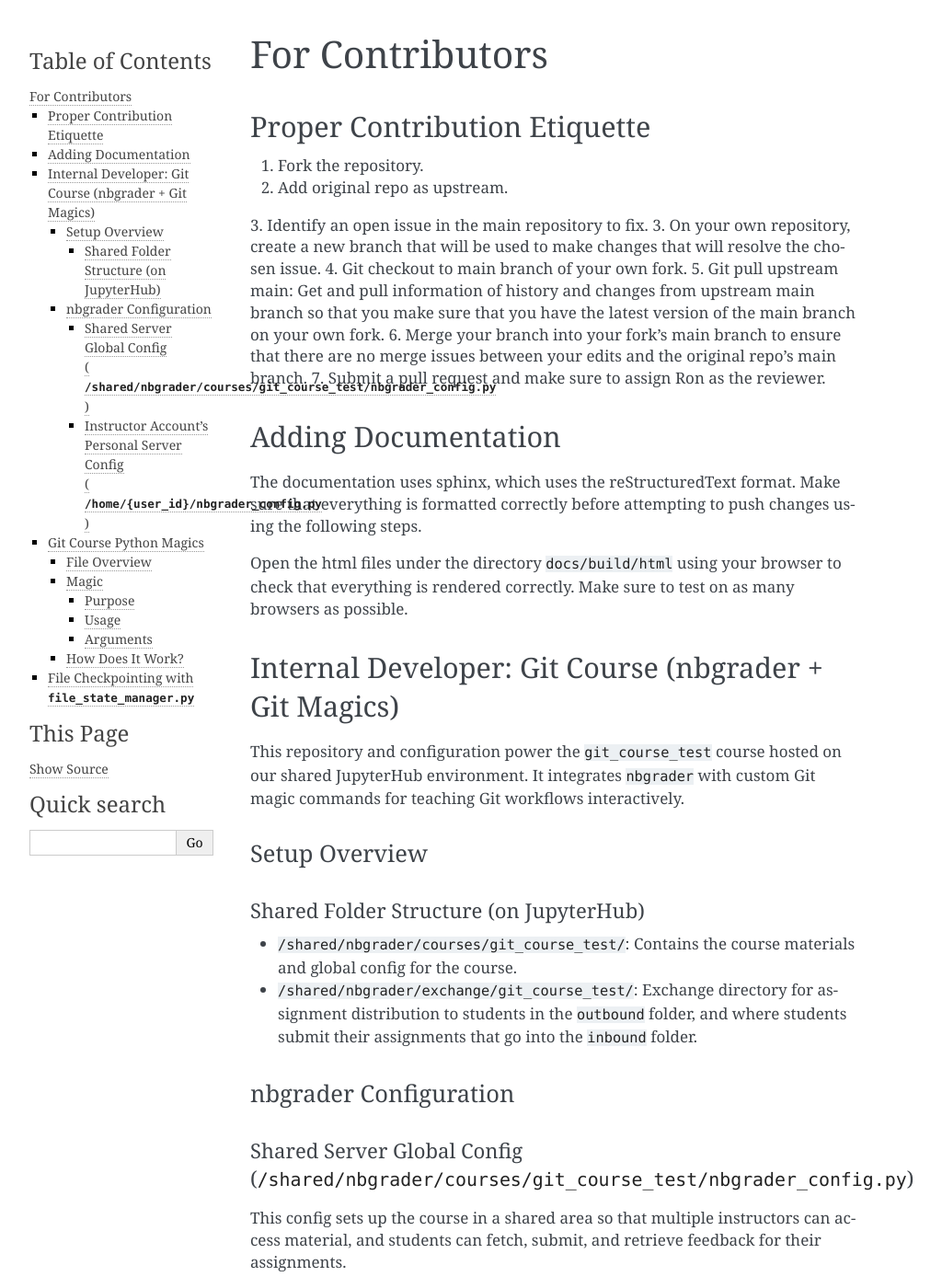
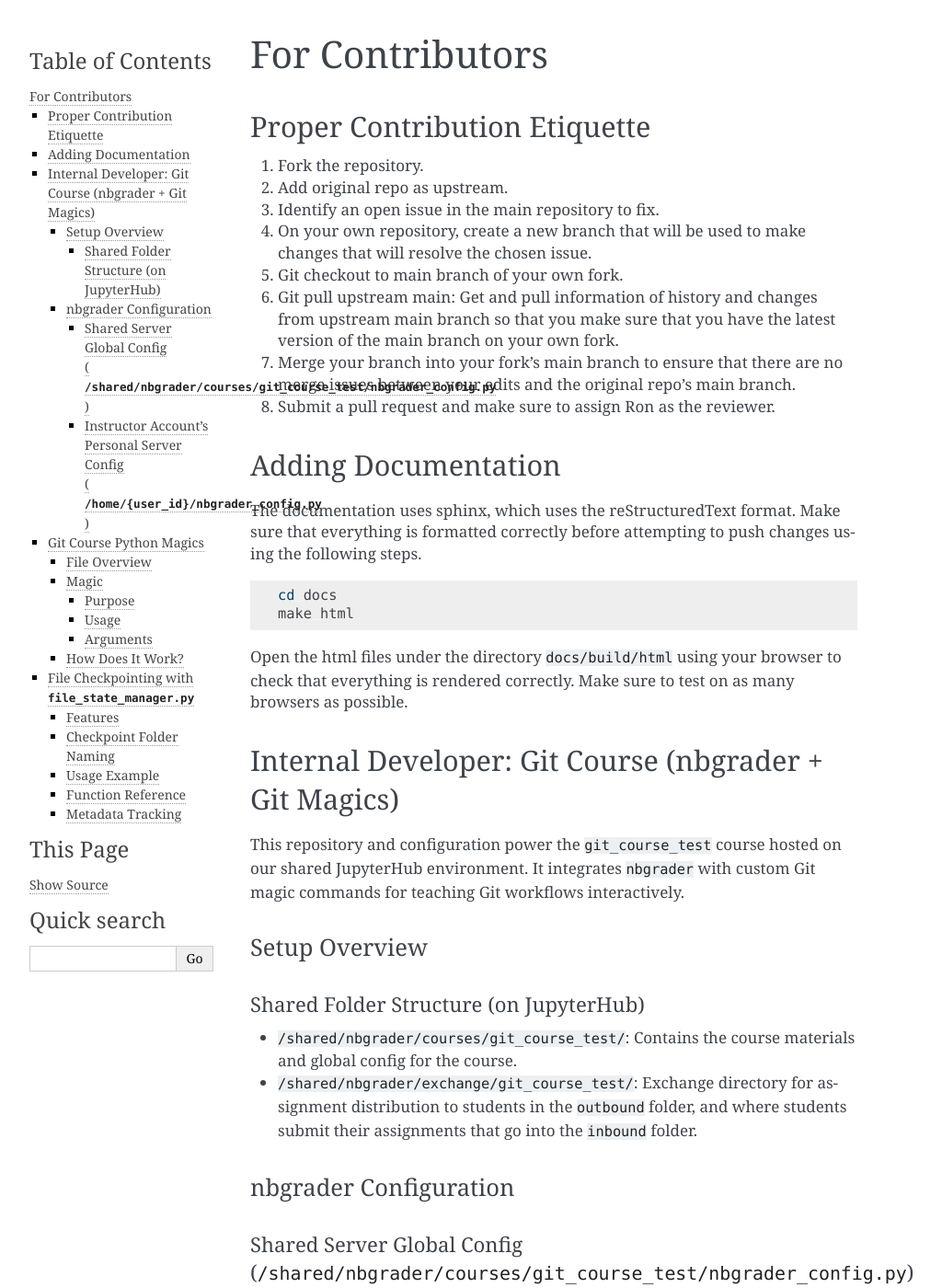
Before and after one commit to gt-ospo/ospo-training-platform, a Sphinx documentation site: the page built from docs/source/usage/contributors.rst, in a window 1280 px wide and 1400 px high. Shown: the whole window at 92% size, without its empty margins (148-1172 px from the left). Built offline with Sphinx 7.4.7, drawn with Linux system fonts in a browser that asks for light colours; some of the changed text lies outside the part shown.

Commit message:
Resolve sphinx build errors for docs (#24)
* add deploy sphinx github action

* deploy docs onto readthedocs

* add readthedocs.yml

* removed garbage github action

* Revert "Deploy docs (#14)"

This reverts commit 9134654577672bfc16514ddda8aefb3838759360.

* added back the nate and nihaar nbgraders

* added accidentally deleted nate and nihaar nbgrader folders back to main branch

* merged main branch of original repo

* edited contributor etiquette for documentation

* removed extraneous DOCS.md and added built html files to gitignore

* fixed index.rst page

* adjusted issues with sphinx docs rendering

note: in the future, make sure each rst element is followed by an empty line

* edit formatting of index.rst toctree

```diff
--- a/docs/source/conf.py
+++ b/docs/source/conf.py
@@ -29,6 +29,8 @@ html_static_path = ['_static']
 html_theme_options = {
     'logo': 'logo.png',
     # 'github_user': 'sphinx-doc',
+    'sidebar_collapse': True,
     'github_repo': 'https://github.com/gt-ospo/ospo-training-platform',
     'fixed_sidebar': True,
+    'html_show_sphinx': True,
 }
--- a/docs/source/index.rst
+++ b/docs/source/index.rst
@@ -21,8 +21,11 @@ Lorem ipsum dolor sit amet consectetur adipiscing elit. Quisque faucibus ex sapi
 
 Lorem ipsum dolor sit amet consectetur adipiscing elit. Quisque faucibus ex sapien vitae pellentesque sem placerat. In id cursus mi pretium tellus duis convallis. Tempus leo eu aenean sed diam urna tempor. Pulvinar vivamus fringilla lacus nec metus bibendum egestas. Iaculis massa nisl malesuada lacinia integer nunc posuere. Ut hendrerit semper vel class aptent taciti sociosqu. Ad litora torquent per conubia nostra inceptos himenaeos.
 
+Hello World
+
 .. toctree::
    :maxdepth: 2
+
    usage/installation
    usage/deployment
    usage/contributors
--- a/docs/source/usage/contributors.rst
+++ b/docs/source/usage/contributors.rst
@@ -7,11 +7,11 @@ Proper Contribution Etiquette
 1. Fork the repository.
 2. Add original repo as upstream.
 3. Identify an open issue in the main repository to fix.
-3. On your own repository, create a new branch that will be used to make changes that will resolve the chosen issue.
-4. Git checkout to main branch of your own fork.
-5. Git pull upstream main: Get and pull information of history and changes from upstream main branch so that you make sure that you have the latest version of the main branch on your own fork.
-6. Merge your branch into your fork's main branch to ensure that there are no merge issues between your edits and the original repo's main branch.
-7. Submit a pull request and make sure to assign Ron as the reviewer.
+4. On your own repository, create a new branch that will be used to make changes that will resolve the chosen issue.
+5. Git checkout to main branch of your own fork.
+6. Git pull upstream main: Get and pull information of history and changes from upstream main branch so that you make sure that you have the latest version of the main branch on your own fork.
+7. Merge your branch into your fork's main branch to ensure that there are no merge issues between your edits and the original repo's main branch.
+8. Submit a pull request and make sure to assign Ron as the reviewer.
 
 Adding Documentation
 ====================
@@ -19,6 +19,7 @@ Adding Documentation
 The documentation uses sphinx, which uses the reStructuredText format. Make sure that everything is formatted correctly before attempting to push changes using the following steps.
 
 .. code-block:: bash
+
     cd docs
     make html
 
@@ -34,6 +35,7 @@ Setup Overview
 
 Shared Folder Structure (on JupyterHub)
 ^^^^^^^^^^^^^^^^^^^^^^^^^^^^^^^^^^^^^^^
+
 - ``/shared/nbgrader/courses/git_course_test/``: Contains the course materials and global config for the course.
 - ``/shared/nbgrader/exchange/git_course_test/``: Exchange directory for assignment distribution to students in the ``outbound`` folder, and where students submit their assignments that go into the ``inbound`` folder.
 
@@ -41,8 +43,10 @@ nbgrader Configuration
 ----------------------
 
 Shared Server Global Config (``/shared/nbgrader/courses/git_course_test/nbgrader_config.py``)
-^^^^^^^^^^^^^^^^^^^^^^^^^^^^^^^^^^^^^^^^^^^^^^^^^^^^^^^^^^^^^^^^^^^^^^^^^^^^^^^^^^^^^^^^^^^
+^^^^^^^^^^^^^^^^^^^^^^^^^^^^^^^^^^^^^^^^^^^^^^^^^^^^^^^^^^^^^^^^^^^^^^^^^^^^^^^^^^^^^^^^^^^^^
+
 .. code-block:: python
+
     c.CourseDirectory.course_id = "git_course_test"
     c.IncludeHeaderFooter.header = "source/header.ipynb"
     c.CourseDirectory.root = "/shared/nbgrader/courses/git_course_test"
@@ -50,8 +54,10 @@ Shared Server Global Config (``/shared/nbgrader/courses/git_course_test/nbgrader
 This config sets up the course in a shared area so that multiple instructors can access material, and students can fetch, submit, and retrieve feedback for their assignments.
 
 Instructor Account's Personal Server Config (``/home/{user_id}/nbgrader_config.py``)
-^^^^^^^^^^^^^^^^^^^^^^^^^^^^^^^^^^^^^^^^^^^^^^^^^^^^^^^^^^^^^^^^^^^^^^^^^^^^^^^^^^
+^^^^^^^^^^^^^^^^^^^^^^^^^^^^^^^^^^^^^^^^^^^^^^^^^^^^^^^^^^^^^^^^^^^^^^^^^^^^^^^^^^^^
+
 .. code-block:: python
+
     c.CourseDirectory.course_id = "git_course_test"
     c.CourseDirectory.root = "/shared/nbgrader/courses/git_course_test"
     c.NbGrader.db_url = "sqlite:////shared/nbgrader/courses/git_course_test/gradebook.db"
@@ -66,12 +72,15 @@ This document explains the custom **Jupyter cell magics** developed for use in t
 
 File Overview
 -------------
-``git_magics.py``: Registers the ``\%\%save_git_state`` cell magic
+
+``git_magics.py``: Registers the ``%%save_git_state`` cell magic
 
 Magic
 ------
 
-    \%\%save_git_state
+.. code-block:: python
+
+    %%save_git_state
 
 
 Purpose
@@ -82,14 +91,18 @@ Usage
 ^^^^^
 
 Add this line of code to the top of your notebook to import the magic:
+
 .. code-block:: python
+
     %load_ext git_magics
 
 Then, in a notebook cell:
 
-    | \%\%save_git_state filename.json test_name
-    | git add my_file.py
-    | git commit -m "finished the task"
+.. code-block:: python
+
+    %%save_git_state filename.json test_name
+    git add my_file.py
+    git commit -m "finished the task"
 
 Arguments
 ^^^^^^^^^
@@ -111,7 +124,7 @@ File Checkpointing with ``file_state_manager.py``
 We use **checkpointing of files** during Git-based lessons using Python function calls. It supports saving and restoring versions of specified files at designated lesson and checkpoint stages, useful for backtracking progress.
 
 Features
-^^^^^^^^
+--------
 
 - Saves current file versions to a uniquely named folder per checkpoint
 - Stores metadata about each checkpoint in ``metadata.json``
@@ -120,25 +133,29 @@ Features
 
 
 Checkpoint Folder Naming
-^^^^^^^^^^^^^^^^^^^^^^^^
+------------------------
 
 Each checkpoint is stored under:
 
 .. code-block:: bash
+
     {repo_path}/lesson_{lesson}_checkpoint_{checkpoint}/
 
 For example:
 
-    | lesson_1_checkpoint_final/
-    | ├── git_folder/my_abs.py
-    | └── metadata.json
+.. code-block::
+
+    lesson_1_checkpoint_final/
+    ├── git_folder/my_abs.py
+    └── metadata.json
 
 If no changes are made to the repo_path, everything should work as expected.
 
 Usage Example
-^^^^^^^^^^^^^
+-------------
 
 .. code-block:: python
+
     from file_state_manager import save_state, load_state
 
     # Save file state
@@ -149,7 +166,7 @@ Usage Example
 
 
 Function Reference
-^^^^^^^^^^^^^^^^^^
+------------------
 
 - ``save_state(files: List[str], lesson: str, checkpoint: str)``
     - **Description**: Saves the specified list of files into folder named ``lesson_{lesson}_checkpoint_{checkpoint}``.
@@ -165,12 +182,14 @@ Function Reference
 
 
 Metadata Tracking
-^^^^^^^^^^^^^^^^^
+-----------------
 
 Each checkpoint folder includes a ``metadata.json`` file like:
 
-    | {
-    |    "lesson": "1",
-    |    "checkpoint": "final",
-    |    "files": ["git_folder/my_abs.py"]
-    | }
+.. code-block:: json
+
+    {
+        "lesson": "1",
+        "checkpoint": "final",
+        "files": ["git_folder/my_abs.py"]
+    }
```
